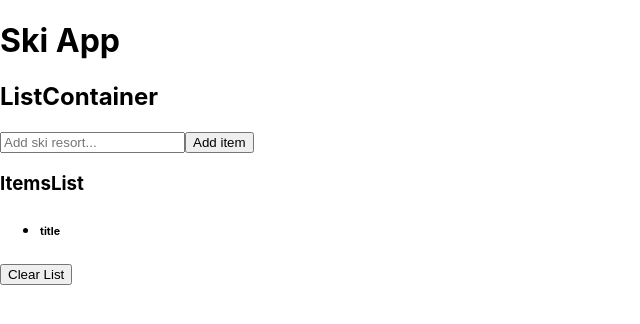
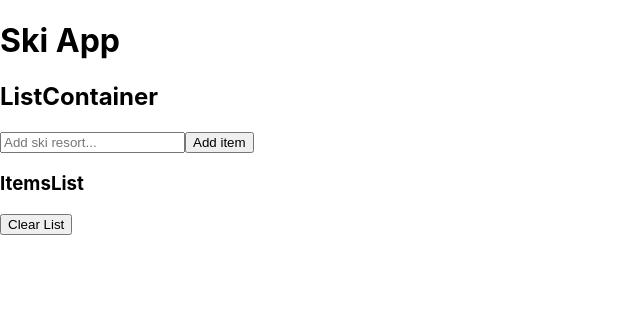
Before and after one commit to halevans/Ski-Map-App, a React (Create React App) app: page / in a window 1280 px wide. Shown: the top 324 px of the page, without its empty margins (0-640 px from the left). Built offline with nearby package versions, Linux system fonts and the light colour scheme.

Commit message:
render allItems in ItemsList

```diff
--- a/src/ItemsList.js
+++ b/src/ItemsList.js
@@ -3,11 +3,16 @@ import ListItem from "./ListItem";
 
 class ItemsList extends Component {
     render() {
+
+        const allItems = this.props.items.map((item, index) => {
+            return <ListItem item={item} key={index} />
+        });
+
         return(
             <>
                 <h3>ItemsList</h3>
                 <ul>
-                    <ListItem />
+                    {allItems}
                 </ul>
                 <button
                     type="button"
--- a/src/ListContainer.js
+++ b/src/ListContainer.js
@@ -28,8 +28,11 @@ class ListContainer extends Component {
 
         this.setState({
             items: [...this.state.items, this.state.item],
-            item: ""
+            item: "",
+            id: this.state.id + 1
         })
+
+        console.log(this.state.id)
     }
 
     render() {
@@ -40,7 +43,7 @@ class ListContainer extends Component {
                     item={this.state.item}
                     handleChange={this.handleChange}
                     handleSubmit={this.handleSubmit} />
-                <ItemsList />
+                <ItemsList items={this.state.items} />
             </>
         );
     }
```
